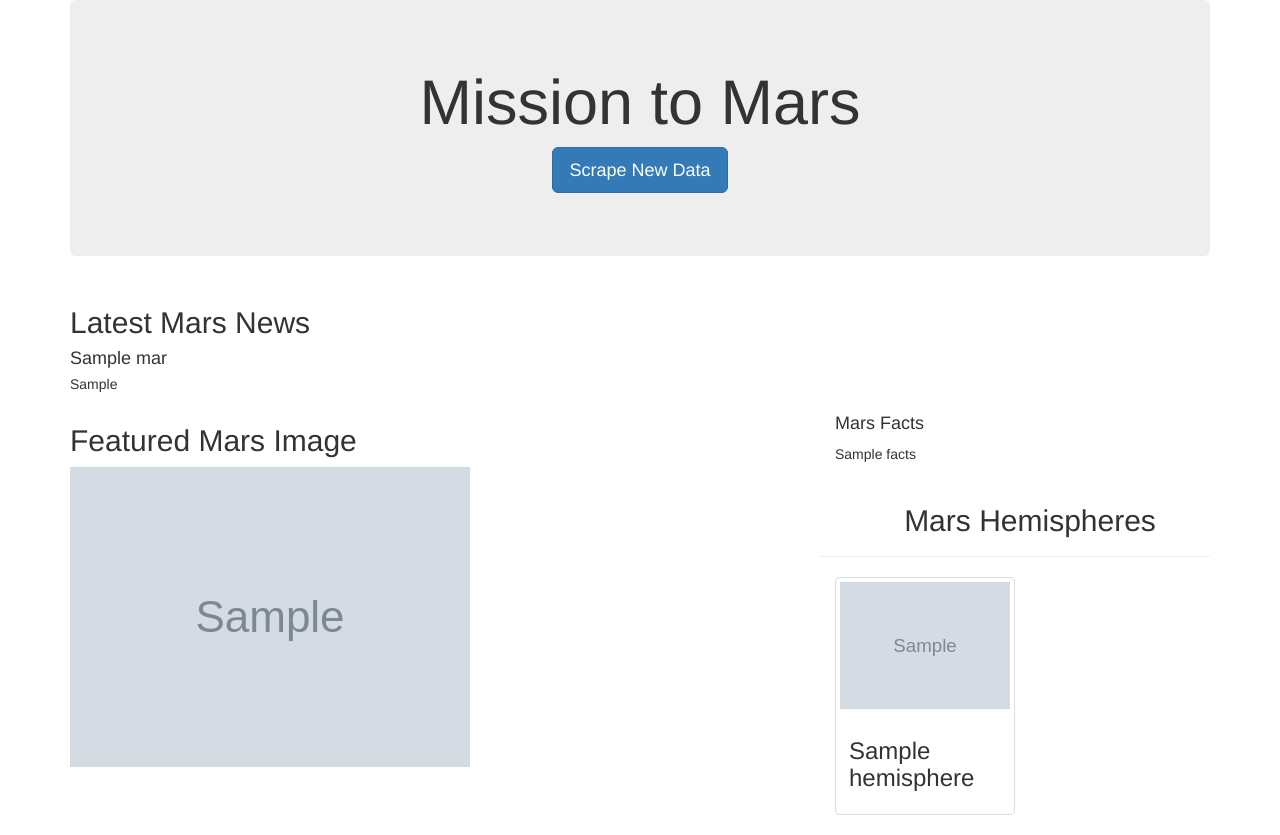
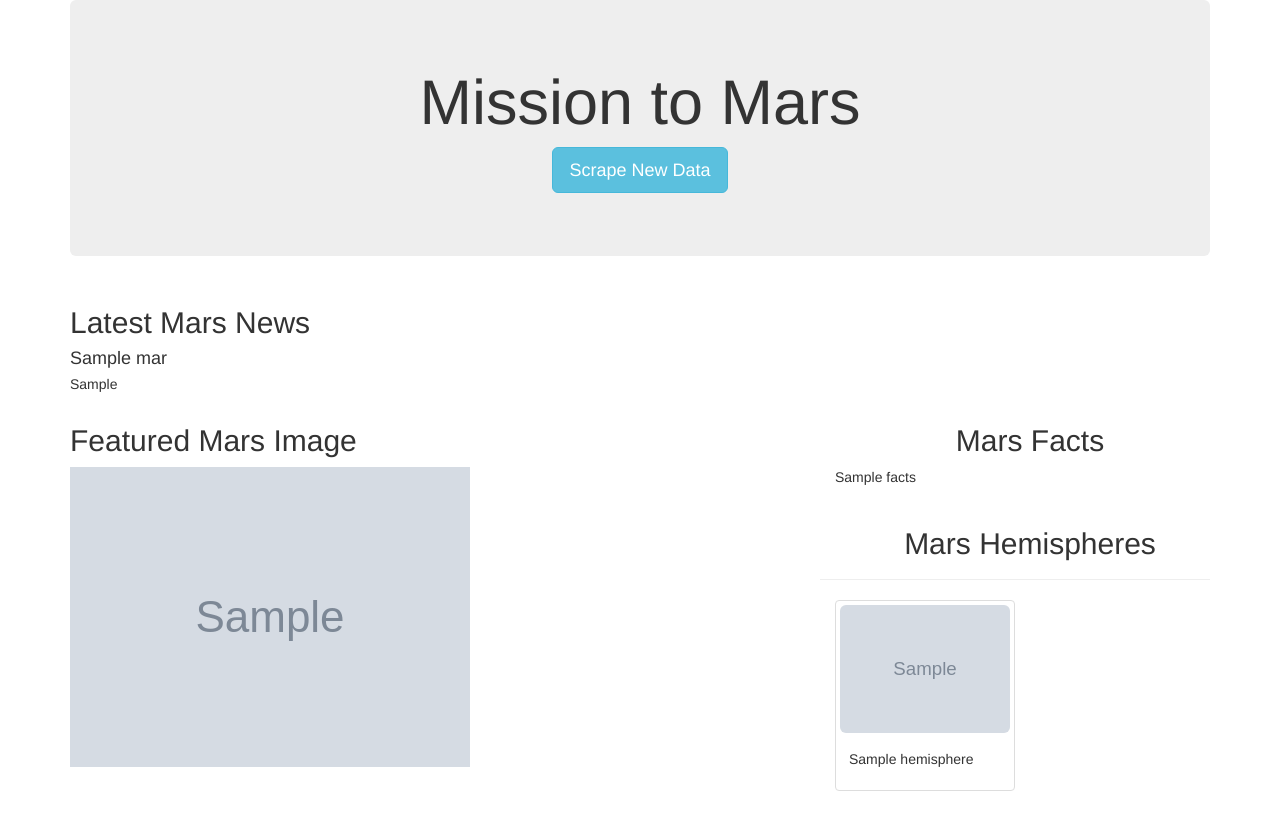
Before and after one commit to adavisfoy/Mission_to_Mars, a Flask app: page / in a window 1280 px wide. After the commit the page ends 791 px from the top, so only its background shows below. Run offline with Flask 2, Linux system fonts and the light colour scheme; grey boxes marked "Sample" are stand-in pictures; a database or web service that is not in the repository returns one stand-in record (values such as "Sample title"); some libraries are stand-ins or nearby versions.

Commit message:
Uploading challenge final product

```diff
--- a/templates/index.html
+++ b/templates/index.html
@@ -11,7 +11,7 @@
     <div class="container">
         <div class="jumbotron text-center">
             <h1>Mission to Mars</h1>
-            <p><a class="btn btn-primary btn-lg" href="/scrape"
+            <p><a class="btn btn-info btn-lg" href="/scrape"
                   role="button">Scrape New Data</a></p>
         </div>
 
@@ -29,17 +29,17 @@
      <!-- First level -->
     <div class="row" id="mars-featured-image">
         <!-- Second level -->
-        <div class="col-md-8">
+        <div class="col-md-8 col-xs-18">
           <h2>Featured Mars Image</h2>
           <img
             src="{{ mars.featured_image }}"
             class="img-responsive"
             alt="Responsive image"/>
         </div>
-        <div class="col-md-4">
+        <div class="col-md-4 col-xs-18">
         <!-- Mars Facts -->
         <div class="row" id="mars-facts">
-            <h4>Mars Facts</h4>
+            <h2 class="text-center">Mars Facts</h2>
             {{ mars.facts | safe }}
 
     <!-- Section for Mars Hemispheres -->
@@ -49,11 +49,11 @@
         </div>
 
         {% for hemispheres in mars.hemispheres %}
-        <div class="col-md-6">
+        <div class="col-md-6 col-xs-9">
           <div class="thumbnail">
-            <img src="{{hemispheres.img_url | default('static/images/error.png', true)}}" alt="...">
+            <img src="{{hemispheres.img_url | default('static/images/error.png', true)}}" alt="..." class="img-rounded">
             <div class="caption">
-              <h3>{{hemispheres.title}}</h3>
+              <h5>{{hemispheres.title}}</h5>
             </div>
           </div>
         </div>
```
